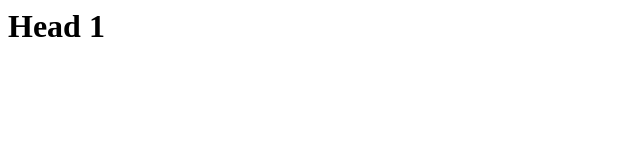
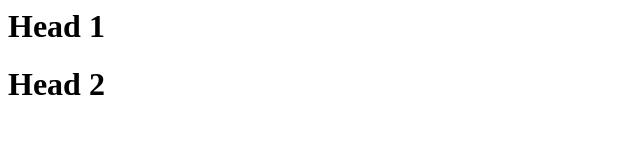
Before and after one commit to dev-blogs/test6_moving, a plain HTML site: page index.html in a window 1280 px wide. Shown: the whole page, without its empty margins (0-640 px from the left). Drawn offline with Linux system fonts and the light colour scheme.

Commit message:
Added Head 2

```diff
--- a/index.html
+++ b/index.html
@@ -5,5 +5,6 @@
 </head>
 <body>
 	<h1>Head 1</h1>
+	<h1>Head 2</h1>
 </body>
 </html>
```
